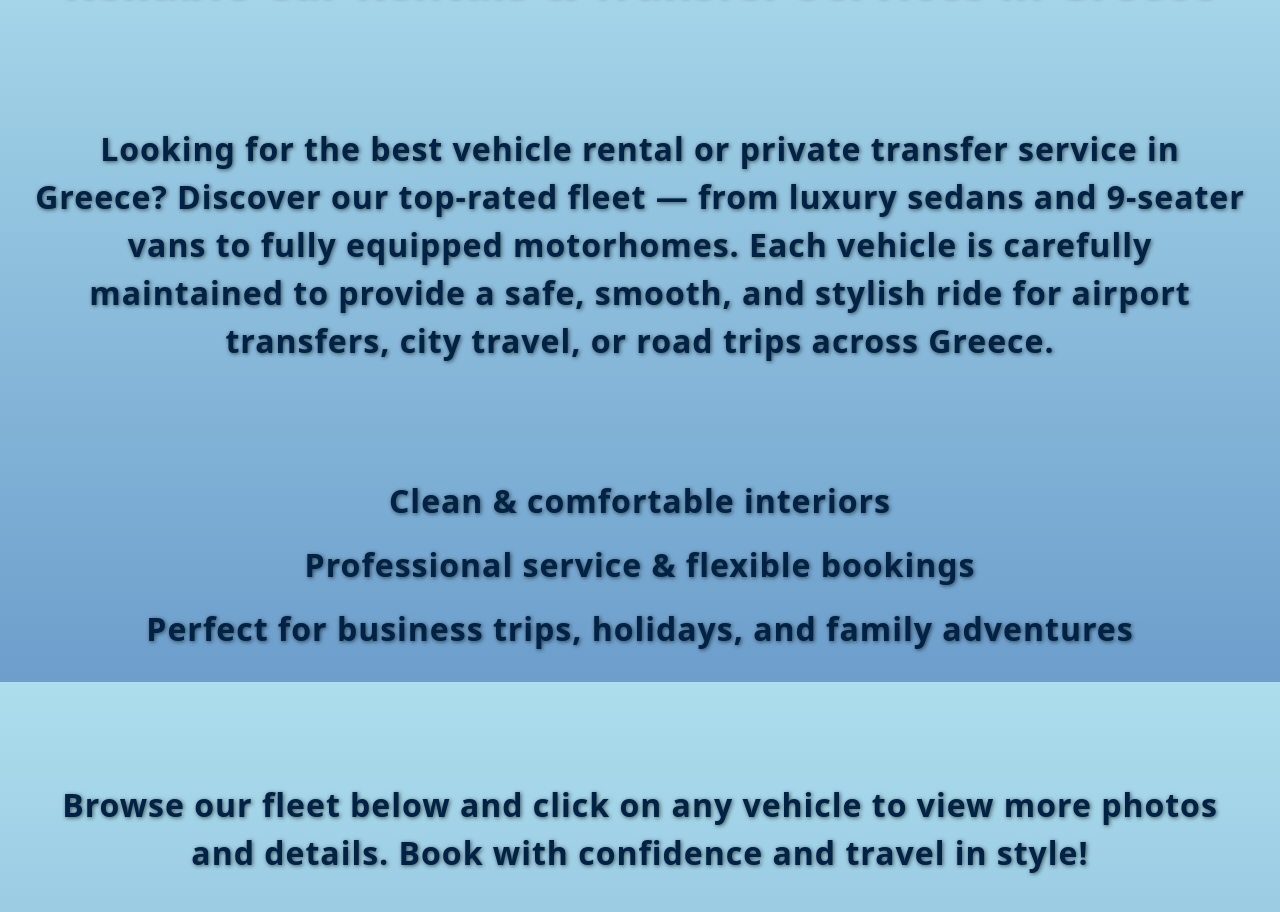
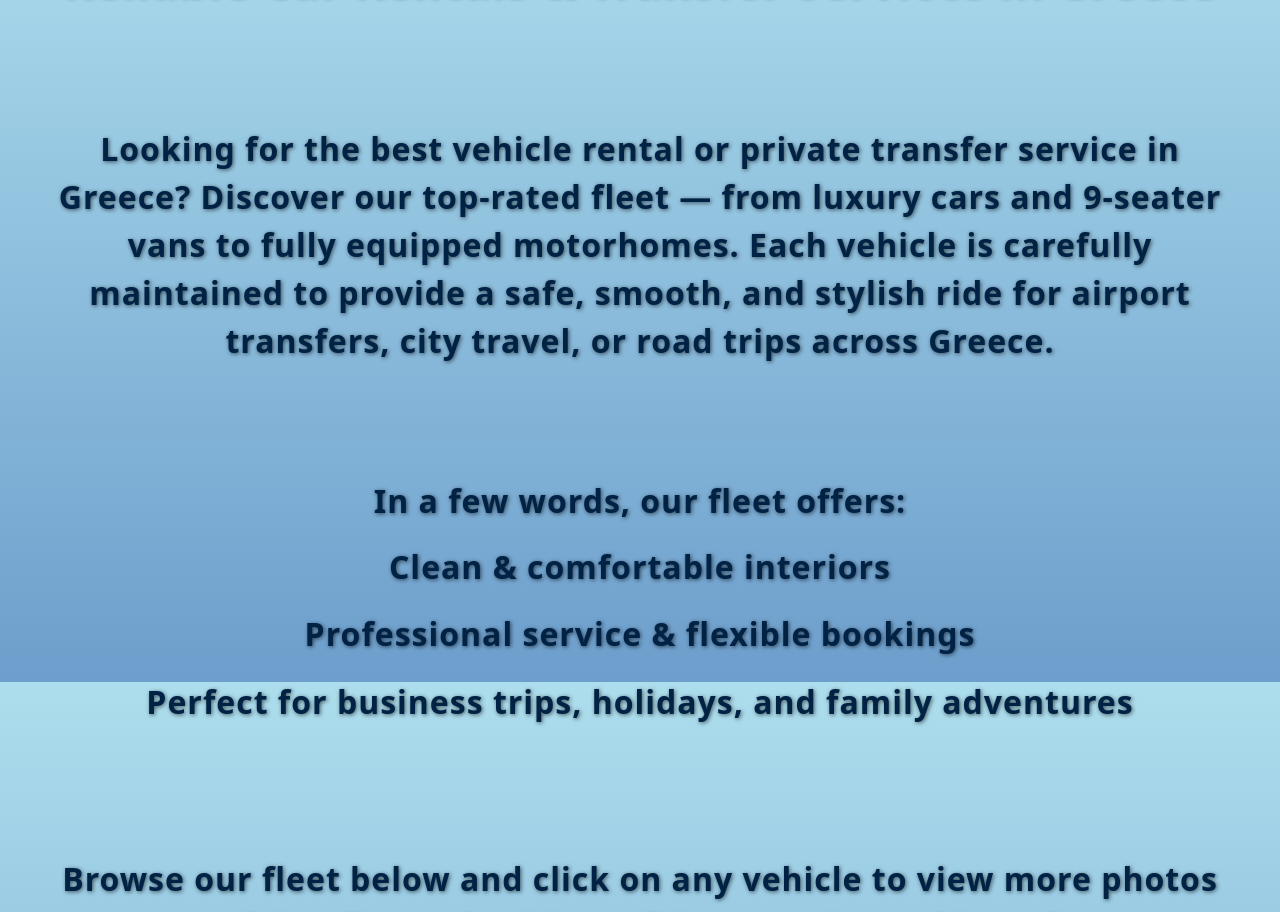
Before and after one commit to nobaigiobaitsi/cars-transfer, a React (Vite) app: page / in a window 1280 px wide. Shown: the part 960-1872 px from the top of the page. Built offline with nearby package versions, Linux system fonts and the light colour scheme.

Commit message:
Modified text again. Will modify it also later.

```diff
--- a/src/components/fleet-page.css
+++ b/src/components/fleet-page.css
@@ -53,6 +53,7 @@
 }
 
 .fleet-description li {
+    line-height: 1.6;
     padding-left: 0;
     list-style: none;
     text-align: center;
--- a/src/components/fleet-page.jsx
+++ b/src/components/fleet-page.jsx
@@ -19,8 +19,9 @@ const Fleet = () => {
         <>
         <div className="fleet-page">
             <h1 className="fleet-title">Reliable Car Rentals & Transfer Services in Greece</h1>
-            <p className="fleet-description">Looking for the best vehicle rental or private transfer service in Greece? Discover our top-rated fleet — from luxury sedans and 9-seater vans to fully equipped motorhomes. Each vehicle is carefully maintained to provide a safe, smooth, and stylish ride for airport transfers, city travel, or road trips across Greece.</p>
-            <ul className="fleet-description">
+            <p className="fleet-description">Looking for the best vehicle rental or private transfer service in Greece? Discover our top-rated fleet — from luxury cars and 9-seater vans to fully equipped motorhomes. Each vehicle is carefully maintained to provide a safe, smooth, and stylish ride for airport transfers, city travel, or road trips across Greece.</p>
+            <ul className="fleet-description">In a few words, our fleet offers:
+                <li></li>
                 <li> Clean & comfortable interiors</li>
                 <li> Professional service & flexible bookings</li>
                 <li> Perfect for business trips, holidays, and family adventures</li>
```
